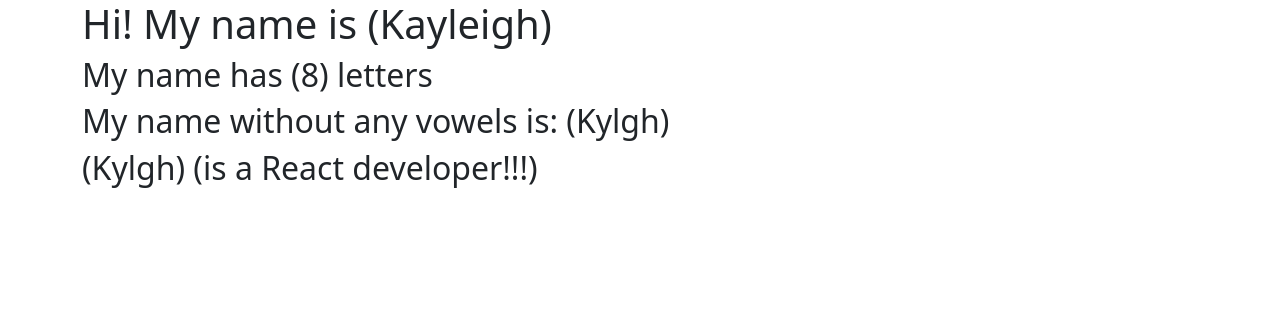
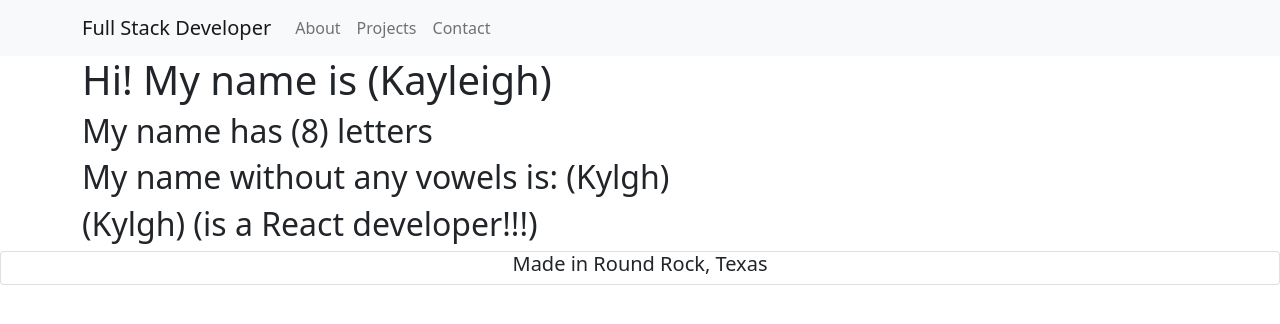
Before and after one commit to K-league/react-portfolio, a React (Create React App) app: page / in a window 1280 px wide. Shown: the top 324 px of the page. Built offline with nearby package versions, Linux system fonts and the light colour scheme.

Commit message:
updated README with table for contact info

```diff
--- a/package.json
+++ b/package.json
@@ -8,6 +8,7 @@
     "@testing-library/user-event": "^12.8.3",
     "bootstrap": "^5.0.2",
     "react": "^17.0.2",
+    "react-bootstrap": "^1.6.1",
     "react-dom": "^17.0.2",
     "react-scripts": "4.0.3",
     "web-vitals": "^1.1.2"
--- a/src/App.js
+++ b/src/App.js
@@ -1,8 +1,17 @@
 import React from "react";
 import JSXVariables from "./components/about/about.js";
+import Foot from "./components/footer/footer.js";
+import Navigation from "./components/navbar/navbar";
 
 function App() {
-  return <JSXVariables />;
+  return (
+  <>
+  <Navigation />
+  <JSXVariables />
+  <Foot/>
+  </>
+  );
+
 }
 
 export default App;
--- a/src/components/navbar/navbar.js
+++ b/src/components/navbar/navbar.js
@@ -0,0 +1,22 @@
+import React, { Component } from "react";
+import Navbar from "react-bootstrap/Navbar";
+import Nav from "react-bootstrap/Nav";
+import Container from "react-bootstrap/Container";
+
+class Navigation extends Component {
+    render(){
+        return (
+            <Navbar bg="light" variant="light">
+            <Container>
+            <Navbar.Brand href="#home">Full Stack Developer</Navbar.Brand>
+            <Nav className="me-auto">
+              <Nav.Link href="#home">About</Nav.Link>
+              <Nav.Link href="#projects">Projects</Nav.Link>
+              <Nav.Link href="#contact">Contact</Nav.Link>
+            </Nav>
+            </Container>
+          </Navbar>
+        )
+    }
+}
+export default Navigation;
```
Also changed, not shown: 2 other files (tests, documents, lock files or other folders).
